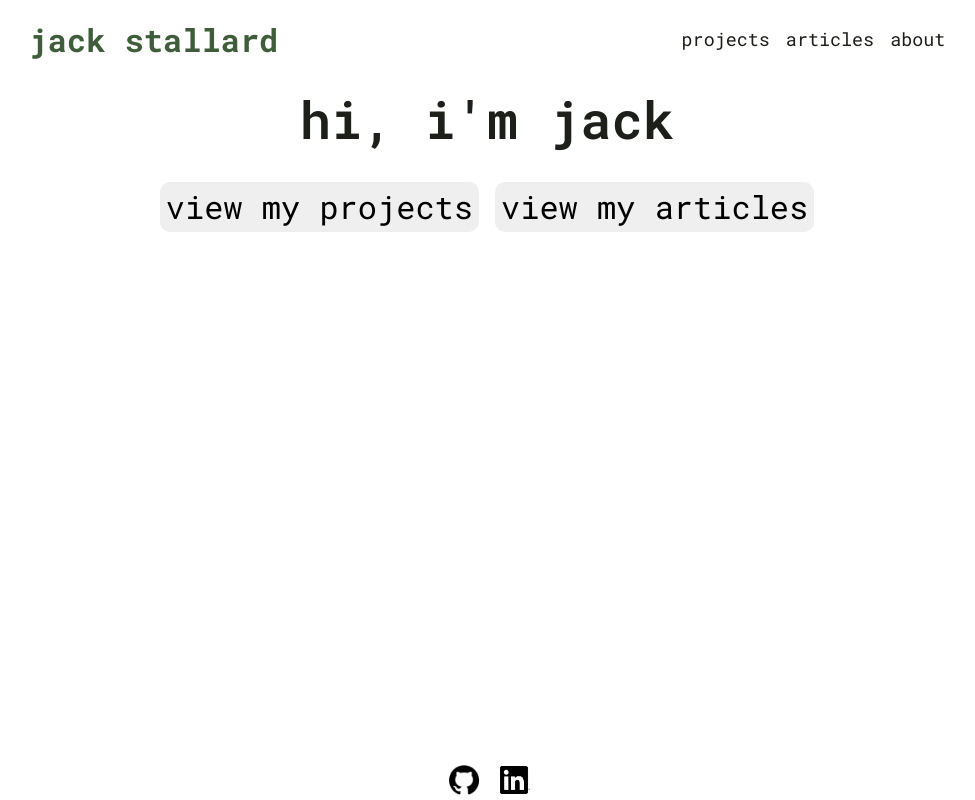
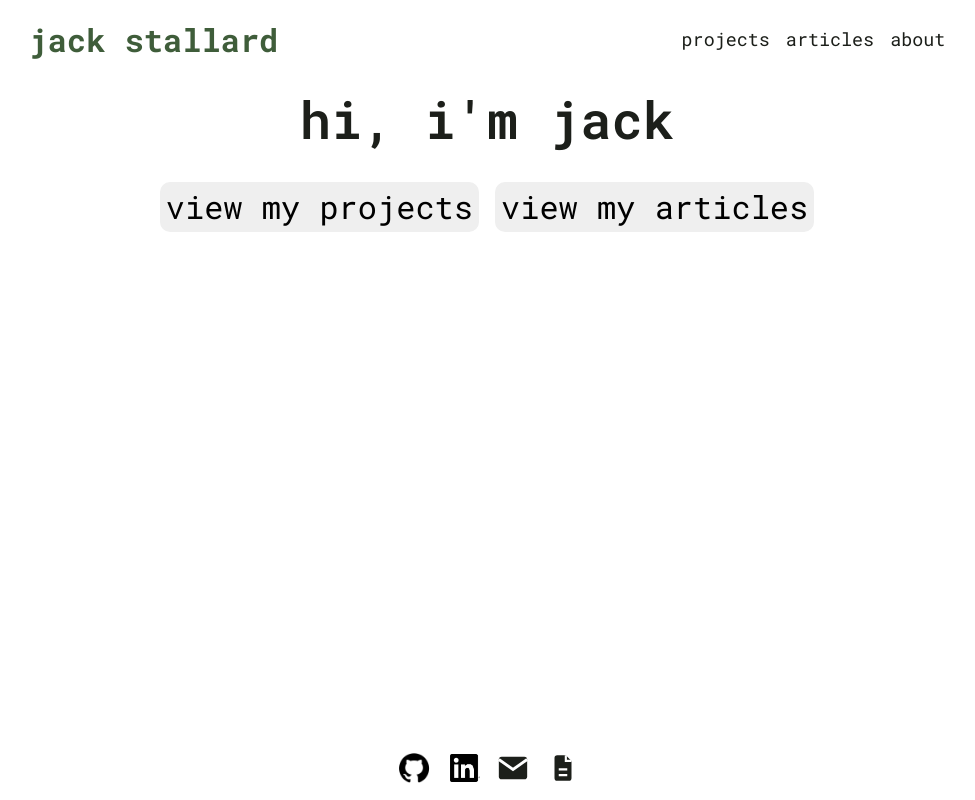
Before and after one commit to jckstllrd/personal-site, a React (Vite) app: page / in a window 1280 px wide. Shown: the whole page, without its empty margins (153-1128 px from the left). Built offline with nearby package versions, Linux system fonts and the light colour scheme.

Commit message:
feat: add cv and email links to the footer

```diff
--- a/src/components/Footer/Footer.module.css
+++ b/src/components/Footer/Footer.module.css
@@ -1,5 +1,6 @@
 footer {
-  height: 5vh;
+  min-height: 4rem;
+  padding-block: var(--space-md);
   display: flex;
   justify-content: space-around;
 }
@@ -7,6 +8,7 @@ footer {
 .socialsList {
   display: flex;
   justify-content: space-around;
+  align-items: center;
   gap: var(--space-lg);
   margin: 0;
   padding: 0;
@@ -15,6 +17,20 @@ footer {
 
 li {
   align-self: center;
+}
+
+.socialsList a {
+  display: flex;
+  color: var(--color-text);
+  transition:
+    opacity var(--transition-fast),
+    color var(--transition-fast);
+}
+
+.socialsList a:hover,
+.socialsList a:focus-visible {
+  opacity: 0.7;
+  color: var(--color-primary);
 }
 
 .img {
@@ -26,3 +42,8 @@ li {
 .inLogo {
   width: 30px;
 }
+
+.icon {
+  width: 34px;
+  height: 34px;
+}
--- a/src/components/Footer/Footer.tsx
+++ b/src/components/Footer/Footer.tsx
@@ -7,13 +7,56 @@ export default function Footer() {
     <footer>
       <ul className={styles.socialsList}>
         <li>
-          <a href="https://github.com/jckstllrd">
+          <a href="https://github.com/jckstllrd" aria-label="GitHub">
             <img className={styles.img} src={ghLogo} alt="GitHub Logo" />
           </a>
         </li>
         <li>
-          <a href="https://www.linkedin.com/in/jack-stallard-a67899192/">
+          <a
+            href="https://www.linkedin.com/in/jack-stallard-a67899192/"
+            aria-label="LinkedIn"
+          >
             <img src={inLogo} alt="LinkedIn Logo" className={styles.inLogo} />
+          </a>
+        </li>
+        <li>
+          <a href="mailto:jackstallard17@gmail.com" aria-label="Email">
+            <svg className={styles.icon} viewBox="0 0 24 24">
+              <rect
+                x="2"
+                y="4"
+                width="20"
+                height="16"
+                rx="2"
+                fill="currentColor"
+              />
+              <path
+                d="M2 6l10 7 10-7"
+                fill="none"
+                stroke="var(--color-background)"
+                strokeWidth="2"
+              />
+            </svg>
+          </a>
+        </li>
+        <li>
+          <a
+            href="/jackstallard%20-%20CV.pdf"
+            aria-label="Download CV"
+            download
+          >
+            <svg className={styles.icon} viewBox="0 0 24 24">
+              <path
+                d="M8 3h6l4 4v12a2 2 0 0 1-2 2H8a2 2 0 0 1-2-2V5a2 2 0 0 1 2-2z"
+                fill="currentColor"
+              />
+              <path
+                d="M14 3v4h4M9 13h6M9 17h6"
+                fill="none"
+                stroke="var(--color-background)"
+                strokeWidth="1.5"
+              />
+            </svg>
           </a>
         </li>
       </ul>
```
Also changed, not shown: 1 other file (tests, documents, lock files or other folders).
